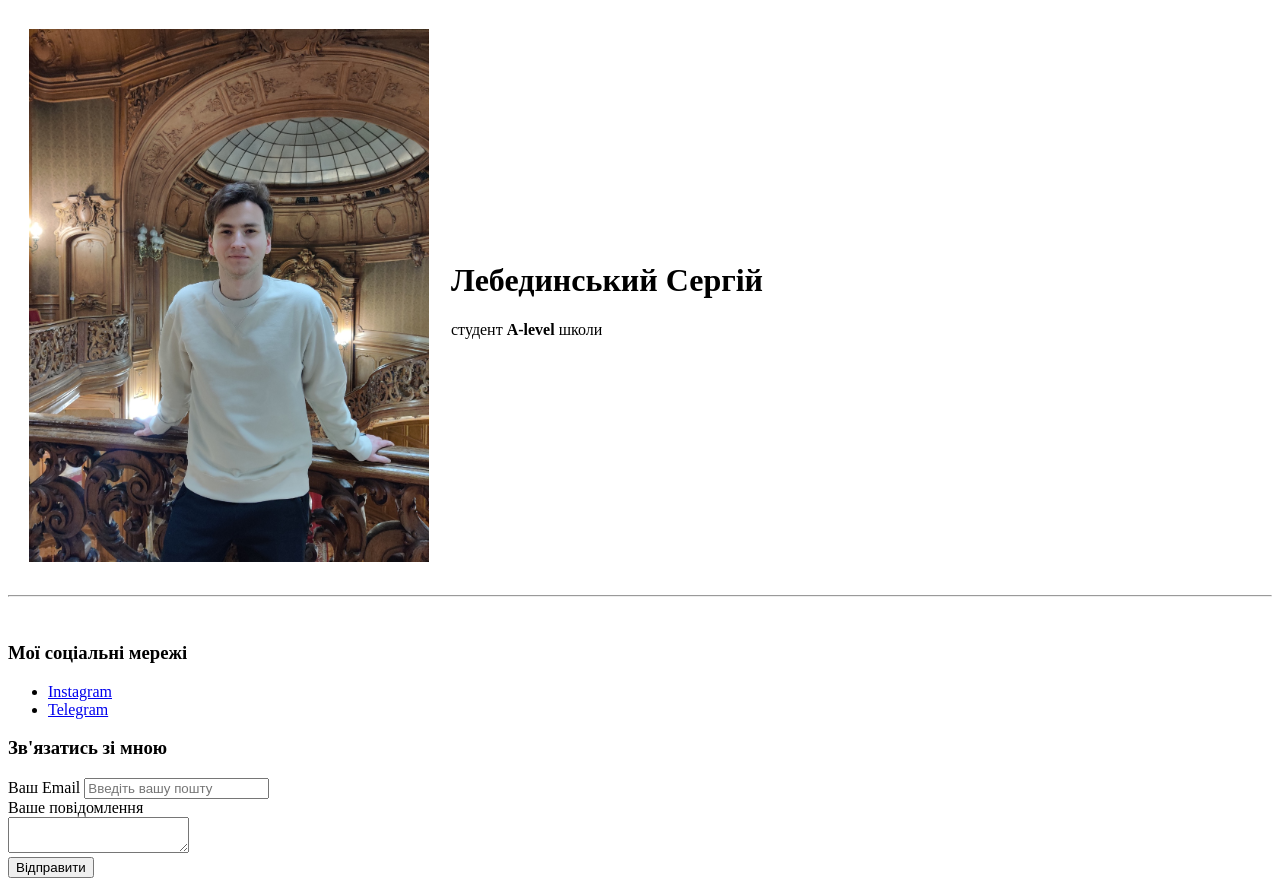
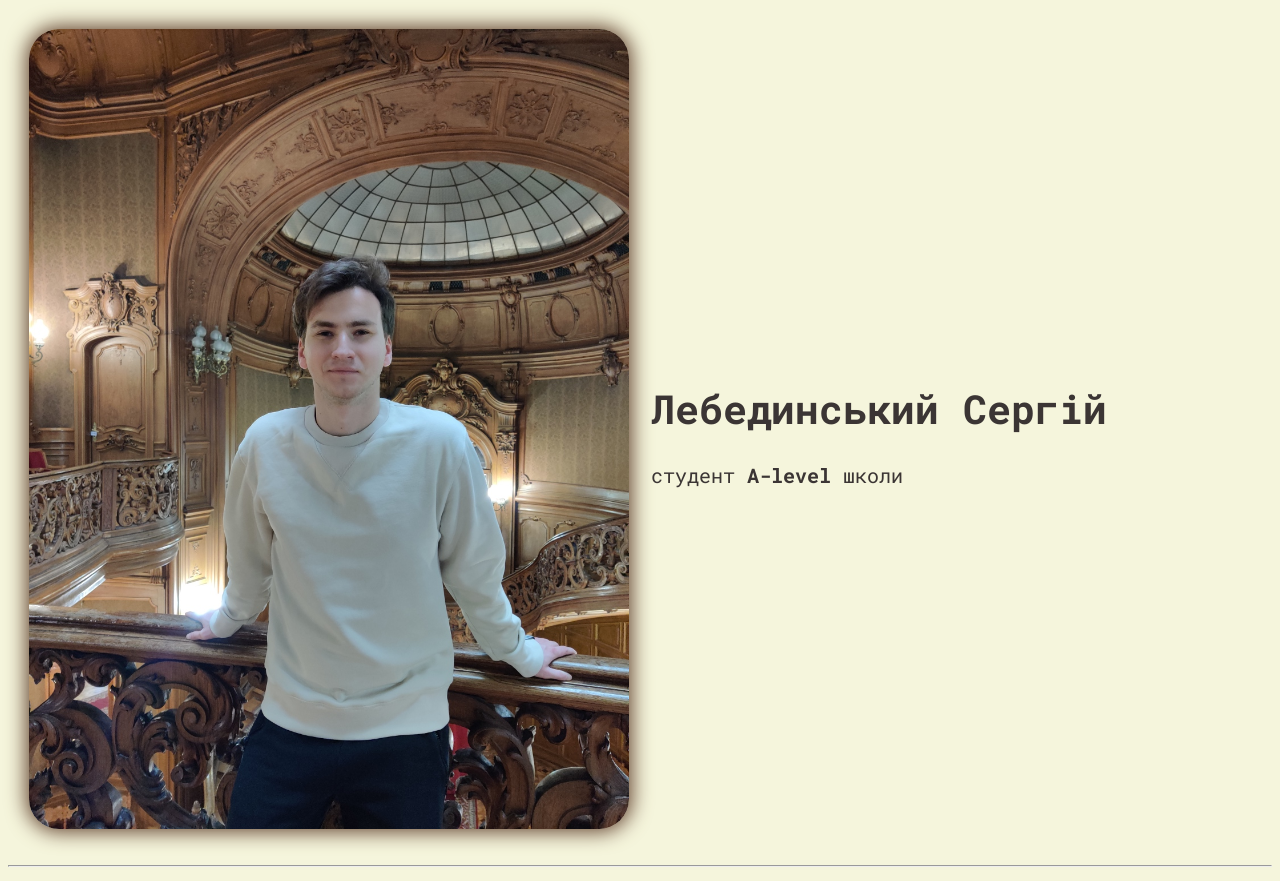
Before and after one commit to SerhiiLebedinskii/html-page, a plain HTML site: page index.html in a window 1280 px wide. Shown: the top 881 px of the page. Drawn offline with Linux system fonts and the light colour scheme.

Commit message:
Add files via upload

```diff
--- a/index.html
+++ b/index.html
@@ -4,14 +4,16 @@
 <head>
     <title> Info about me </title>
     <meta charset="UTF-8" />
+    <link href="style.css" rel="stylesheet" />
 </head>
 
 <body>
     <table cellspacing="20">
         <tr>
             <td>
-                <img src="myphoto.jpg" width="400"
-                    alt="https://www.instagram.com/p/C2CMKhFNcN7/?igsh=MTR3ZjRnN2hyNWQ0ag%3D%3D&img_index=1" />
+                <img src="myphoto.jpg"
+                    alt="https://www.instagram.com/p/C2CMKhFNcN7/?igsh=MTR3ZjRnN2hyNWQ0ag%3D%3D&img_index=1"
+                    class="avatar" />
             </td>
             <td>
                 <h1>Лебединський Сергій</h1>
--- /dev/null
+++ b/style.css
@@ -0,0 +1,13 @@
+@import url('https://fonts.googleapis.com/css2?family=Roboto+Mono:ital,wght@0,100..700;1,100..700&display=swap');
+
+body {
+    background-color: beige;
+    color: #3b3534;
+    font: normal 20px "Roboto Mono", monospace;
+}
+
+.avatar {
+    width: 600px;
+    border-radius: 30px;
+    box-shadow: 0px 0px 20px 3px rgba(99, 67, 48);
+}
```
